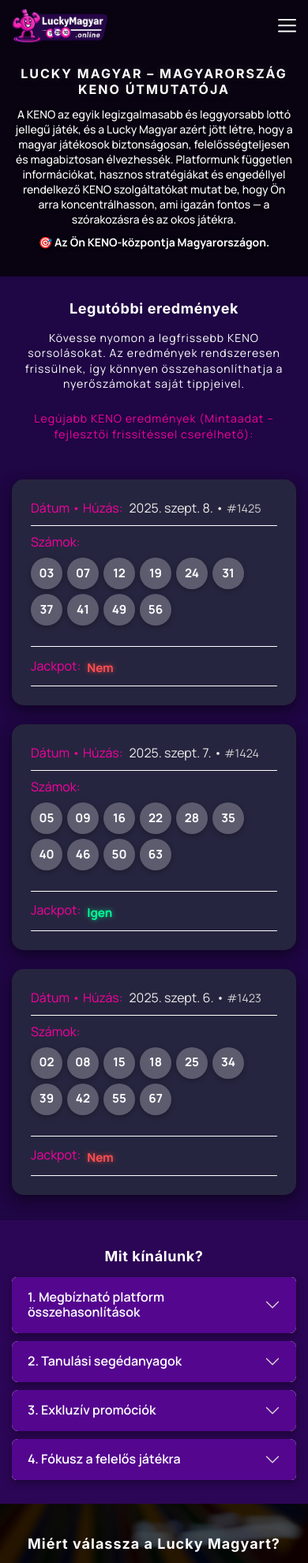
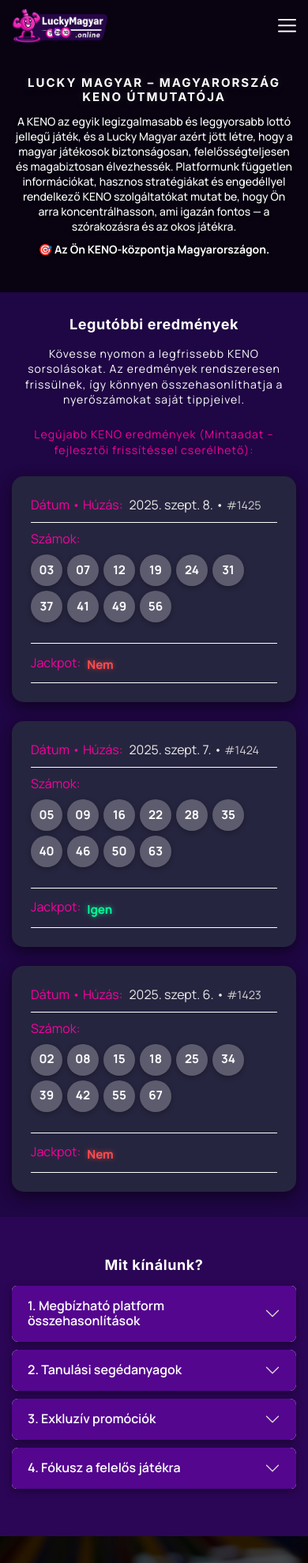
Before and after one commit to poojasharma122/LuckyMagyar, a plain HTML site: page index.html in a window 390 px wide. Shown: the top 1979 px of the page at 79% size. Drawn offline with nearby package versions, Linux system fonts and the light colour scheme; a small style sheet from the web is missing; a web font is replaced by a local one.

Commit message:
first commit

```diff
--- a/assets/css/responsive.css
+++ b/assets/css/responsive.css
@@ -686,7 +686,7 @@
     }
 
     .fullscreen-banner {
-        height: 350px;
+        height: 370px;
     }
 
     .banner-content {
@@ -707,7 +707,7 @@
     }
 
     .typing-text {
-        font-size: 16px !important;
+        font-size: 15px !important;
         padding-bottom: 0;
     }
 
@@ -868,4 +868,12 @@
     .carousel-control-next, .carousel-control-prev {
         top: 225px;
     }
+    .typing-text {
+
+        padding-top: 0px;
+    }
+    .section-table-para {
+
+        margin-bottom: 0px !important;
+    }
 }
--- a/assets/css/styles.css
+++ b/assets/css/styles.css
@@ -340,15 +340,14 @@ input, textarea, button{
 /* Typing text with gradient */
 .typing-text {
     display: inline-block;
-    font-size: 3rem;
+    font-size: 35px;
     font-weight: 700;
     text-transform: uppercase;
     letter-spacing: 2px;
     padding-bottom: 30px;
-
-    /* Add text shadow */
     text-shadow: 0 3px 6px rgba(0, 0, 0, 0.8),
         0 0 12px rgba(255, 255, 255, 0.2);
+    padding-top: 50px;
 }
 
 /* Paragraph text */
@@ -385,7 +384,7 @@ input, textarea, button{
 /* Section Heading */
 .section-heading {
     text-align: center;
-    margin: 2rem 0 1rem;
+    margin: 25px 0 1rem;
     font-weight: bold;
     color: #fff;
 }
@@ -627,11 +626,10 @@ input, textarea, button{
 }
 
 .accordion-section>.container {
-    padding-top: 25px !important;
+    padding-top: 50px !important;
     /* min-height: 510px; */
-    padding-bottom: 20px !important;
-}
-
+    padding-bottom: 50px !important;
+}
 /* Section heading */
 .section-heading {
     text-align: center;
@@ -2914,3 +2912,6 @@ input, textarea, button{
     border-bottom: 1px solid white;
     padding-bottom: 10px;
 }
+.accordion-section-heading{
+    margin-top: 0 !important;
+}
--- a/index.html
+++ b/index.html
@@ -275,7 +275,7 @@
 
 
             <div class="container py-2 py-md-3 py-lg-5">
-                <h2 class="section-heading">Mit kínálunk?</h2>
+                <h2 class="section-heading accordion-section-heading">Mit kínálunk?</h2>
 
                 <!-- Bootstrap Accordion -->
                 <div class="accordion" id="offerAccordion">
```
